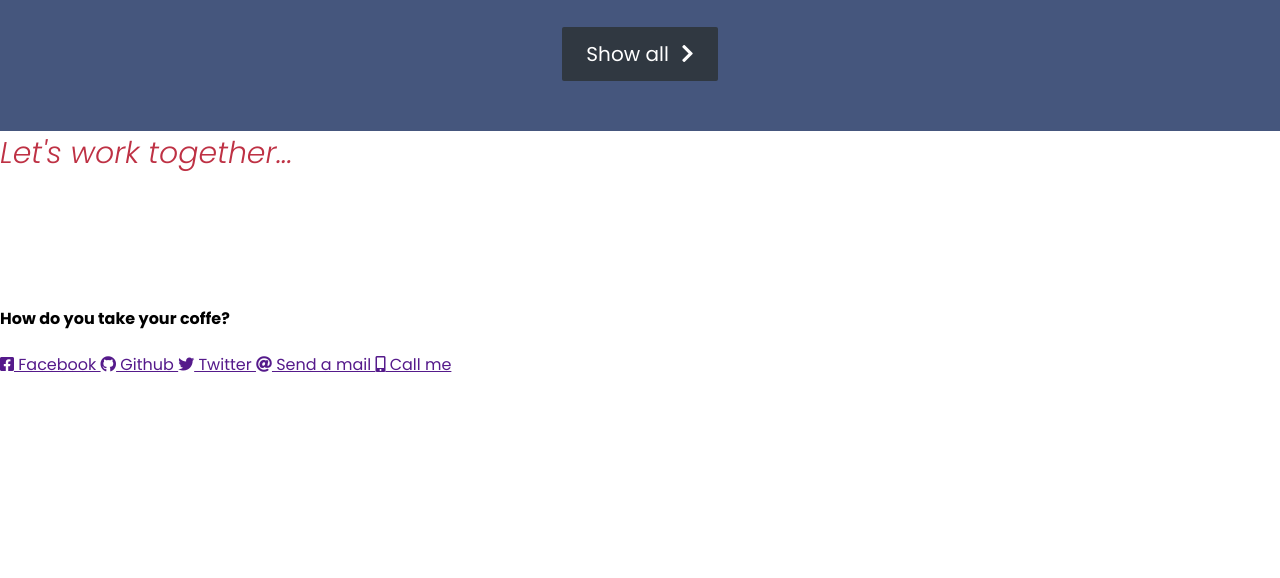
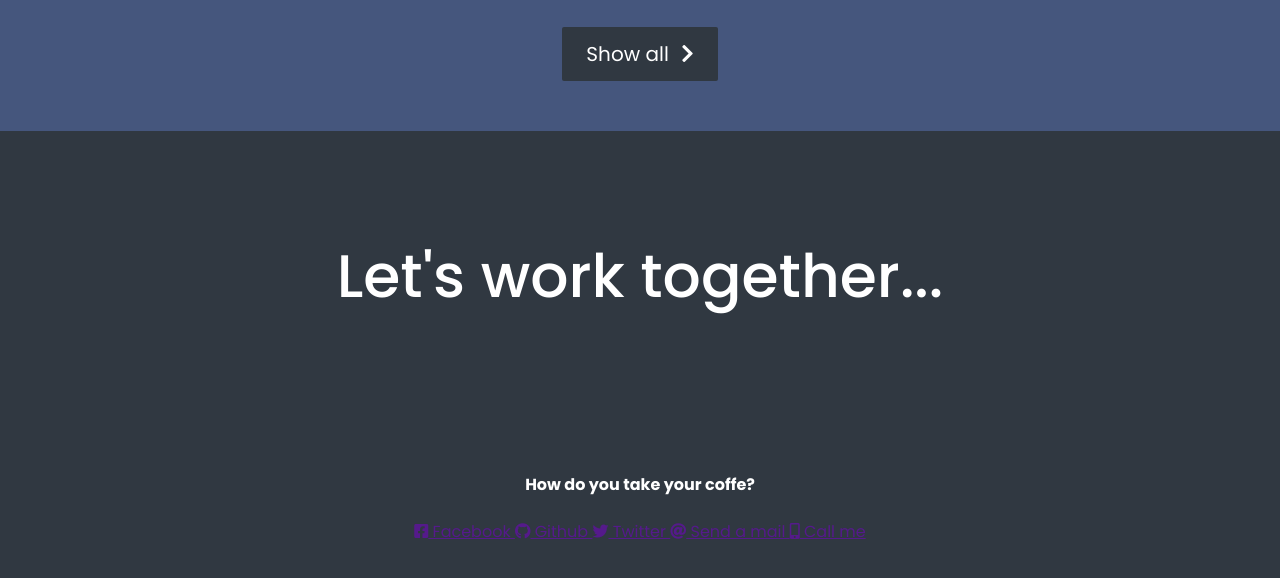
Before and after one commit to theigorp/fccprojects, a plain HTML site: page portfolio/index.html in a window 1280 px wide. Shown: the part 2490-3068 px from the top of the page. Before the commit the page ends 2867 px from the top, so only its background shows below. Drawn offline with Linux system fonts and the light colour scheme.

Commit message:
style h2 and h4 in collab sectio

```diff
--- a/portfolio/index.html
+++ b/portfolio/index.html
@@ -91,7 +91,7 @@
                 <i class="fas fa-chevron-right"></i>
         </a>
     </section>
-    <section>
+    <section class="collab">
         <h2>Let's work together...</h2>
         <h4>How do you take your coffe?</h4>
         <div class="social-media">
--- a/portfolio/styles.css
+++ b/portfolio/styles.css
@@ -151,3 +151,23 @@ h3 {
 .btn:hover > .fas {
     transform: translateX(2px);
 }
+
+.collab {
+    background-color: #303841;
+    padding: 100px;
+    display: flex;
+    flex-direction: column;
+    justify-content: center;
+    align-items: center;
+}
+
+.collab h2 {
+    color: white;
+    font-size: 60px;
+    font-style: normal;
+    font-weight: 500;
+}
+
+.collab h4 {
+    color: white;
+}
```
